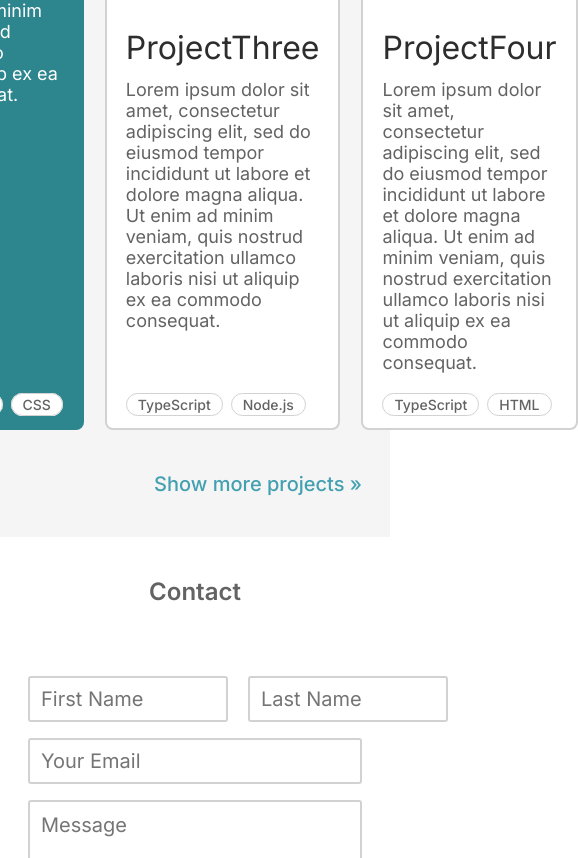
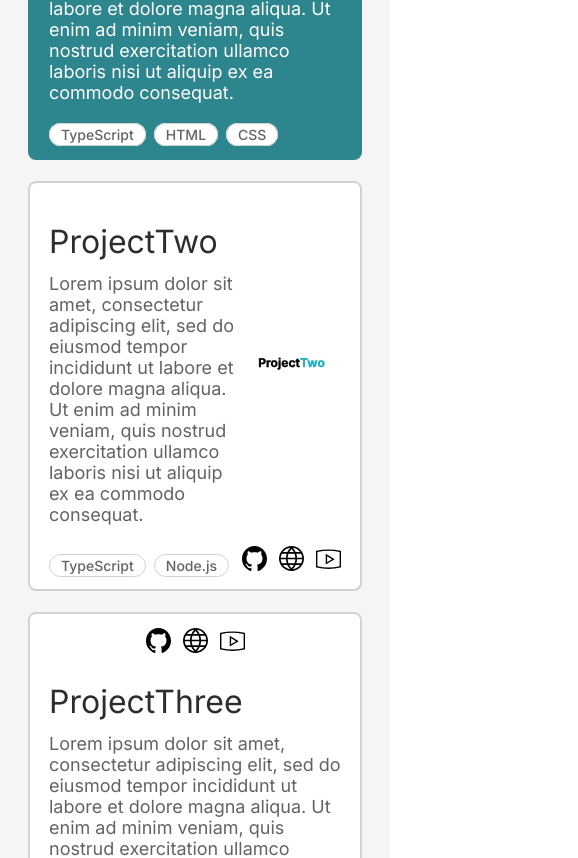
Before and after one commit to 4ndrs/portfolio-projekt, a Next.js app: page / in a window 390 px wide. Shown: the part 1960-2818 px from the top of the page, 578 px wide, since content can reach past the window. Built offline with nearby package versions, Linux system fonts and the light colour scheme.

Commit message:
Add media queries to Projects component

```diff
--- a/components/Projects.module.css
+++ b/components/Projects.module.css
@@ -41,3 +41,10 @@
     "one two two"
     "one three four";
 }
+
+@media (max-width: 1055px) {
+  .projects {
+    display: flex;
+    flex-direction: column;
+  }
+}
--- a/components/Projects.tsx
+++ b/components/Projects.tsx
@@ -1,6 +1,7 @@
 import Link from "next/link";
 import ProjectCard from "./ProjectCard";
 
+import useMediaQuery from "@/hooks/useMediaQuery";
 import styles from "./Projects.module.css";
 
 import type { Project } from "@/lib/projects";
@@ -9,6 +10,11 @@ type ProjectToShow = Omit<Project, "frontPage"> & { frontPage: number };
 type Props = { projects: Project[] };
 
 const Projects = ({ projects }: Props) => {
+  const smolScreen = useMediaQuery("(max-width: 660px)");
+  const mediumScreen = useMediaQuery(
+    "(min-width: 661px) and (max-width: 1055px)"
+  );
+
   const projectsToShow = projects
     .filter(isProjectToShow)
     .sort((a, b) => a.frontPage - b.frontPage);
@@ -25,18 +31,29 @@ const Projects = ({ projects }: Props) => {
         <h1 className="title">Projects I have worked on</h1>
 
         <div className={styles.projects}>
-          <ProjectCard featured project={projectOne} className={styles.one} />
           <ProjectCard
-            layout="sdraiato"
+            layout={mediumScreen ? "sdraiato" : "normal"}
+            featured
+            project={projectOne}
+            className={styles.one}
+          />
+          <ProjectCard
+            layout={smolScreen ? "normal" : "sdraiato"}
             project={projectTwo}
             className={styles.two}
           />
           <ProjectCard
             noImage
+            layout={mediumScreen ? "sdraiato" : "normal"}
             project={projectThree}
             className={styles.three}
           />
-          <ProjectCard noImage project={projectFour} className={styles.four} />
+          <ProjectCard
+            noImage
+            layout={mediumScreen ? "sdraiato" : "normal"}
+            project={projectFour}
+            className={styles.four}
+          />
         </div>
 
         <Link href="/projects" className={styles.more}>
```
